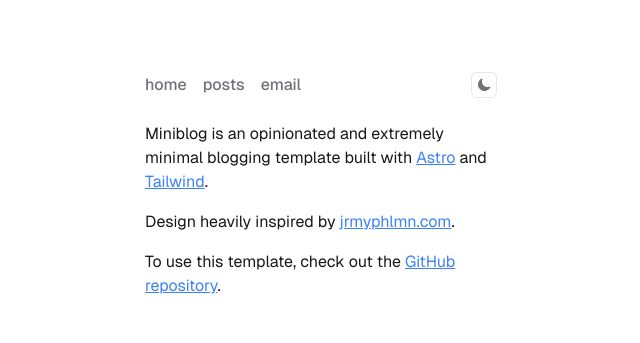
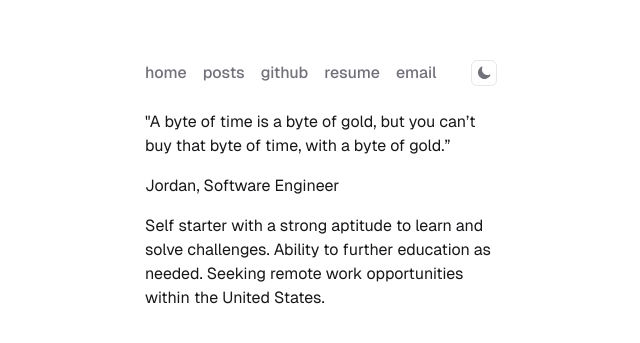
Before and after one commit to sudo-adduser-jordan/sudo-adduser-jordan.github.io, an Astro site: page / in a window 1280 px wide. Shown: the part 215-558 px from the top of the page, without its empty margins (319-959 px from the left). Built offline with nearby package versions, Linux system fonts and the light colour scheme; Astro itself is replaced by a stand-in of ours.

Commit message:
npm audit fix / update home / add menu items

```diff
--- a/src/components/Header.astro
+++ b/src/components/Header.astro
@@ -7,6 +7,8 @@ import ThemeToggle from "./ThemeToggle.astro";
   <nav class="flex items-center gap-4">
     <a href="/"> home </a>
     <a href="/posts"> posts </a>
+    <a href="https://github.com/sudo-adduser-jordan"> github </a>
+    <a href="https://sudo-adduser-jordan.github.io/portfolio/"> resume </a>
     <a href={`mailto:${EMAIL}`}>email</a>
   </nav>
   <ThemeToggle />
--- a/src/consts.ts
+++ b/src/consts.ts
@@ -6,4 +6,4 @@ export const SITE_TITLE = "Miniblog";
 export const SITE_DESCRIPTION =
   "Miniblog is an opinionated and extremely minimal blogging template built with Astro and Tailwind CSS.";
 
-export const EMAIL = "hello@nicholasly.com";
+export const EMAIL = "sudo.sendmail.jordan@gmail.com";
--- a/src/pages/index.astro
+++ b/src/pages/index.astro
@@ -9,6 +9,10 @@ import Layout from "../layouts/Layout.astro";
   className="flex h-svh max-w-sm flex-col justify-center"
 >
   <main class="space-y-4">
+    <p> "A byte of time is a byte of gold, but you can’t buy that byte of time, with a byte of gold.” </p>
+    <p> Jordan, Software Engineer </p>
+    <p> Self starter with a strong aptitude to learn and solve challenges. Ability to further education as needed. Seeking remote work opportunities within the United States. </p>
+<!--
     <p>
       Miniblog is an opinionated and extremely minimal blogging template built
       with <a
@@ -20,20 +24,22 @@ import Layout from "../layouts/Layout.astro";
         target="_blank"
         class="text-blue-500 underline">Tailwind</a
       >.
-    </p>
+    </p> -->
+<!--
     <p>
       Design heavily inspired by <a
         href="https://jrmyphlmn.com/"
         target="_blank"
         class="text-blue-500 underline">jrmyphlmn.com</a
       >.
-    </p>
+    </p> -->
+<!--
     <p>
       To use this template, check out the <a
         href="https://github.com/nicholasdly/miniblog?tab=readme-ov-file"
         target="_blank"
         class="text-blue-500 underline">GitHub repository</a
       >.
-    </p>
+    </p> -->
   </main>
 </Layout>
```
Also changed, not shown: 1 other file.
